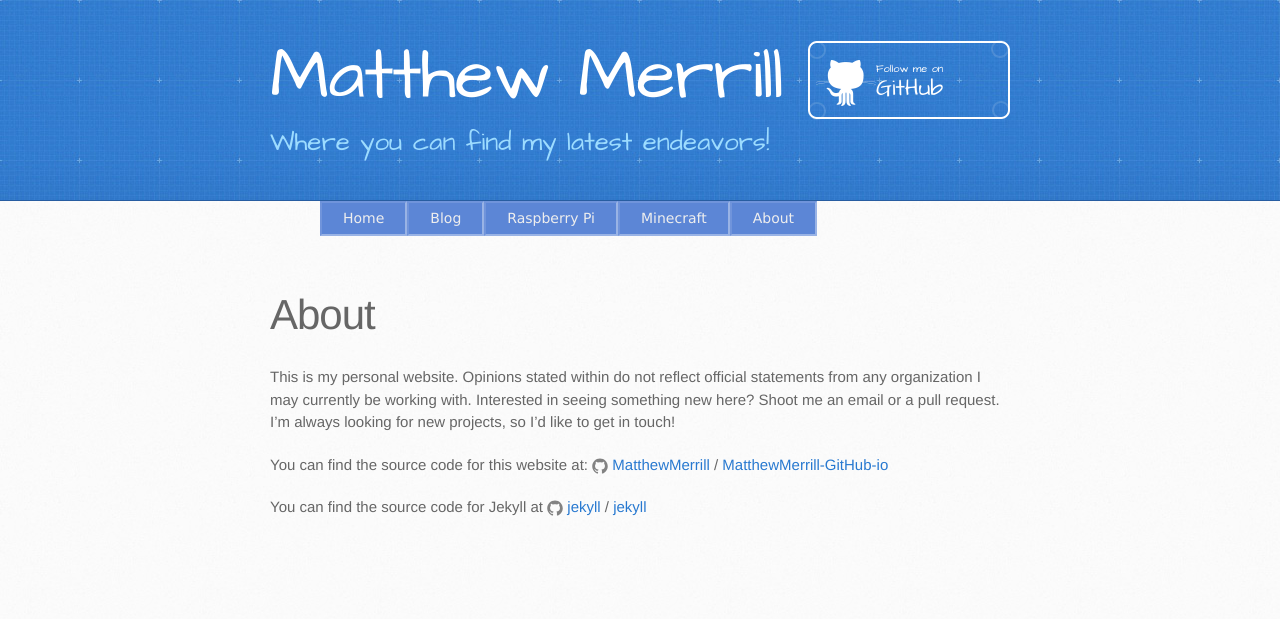
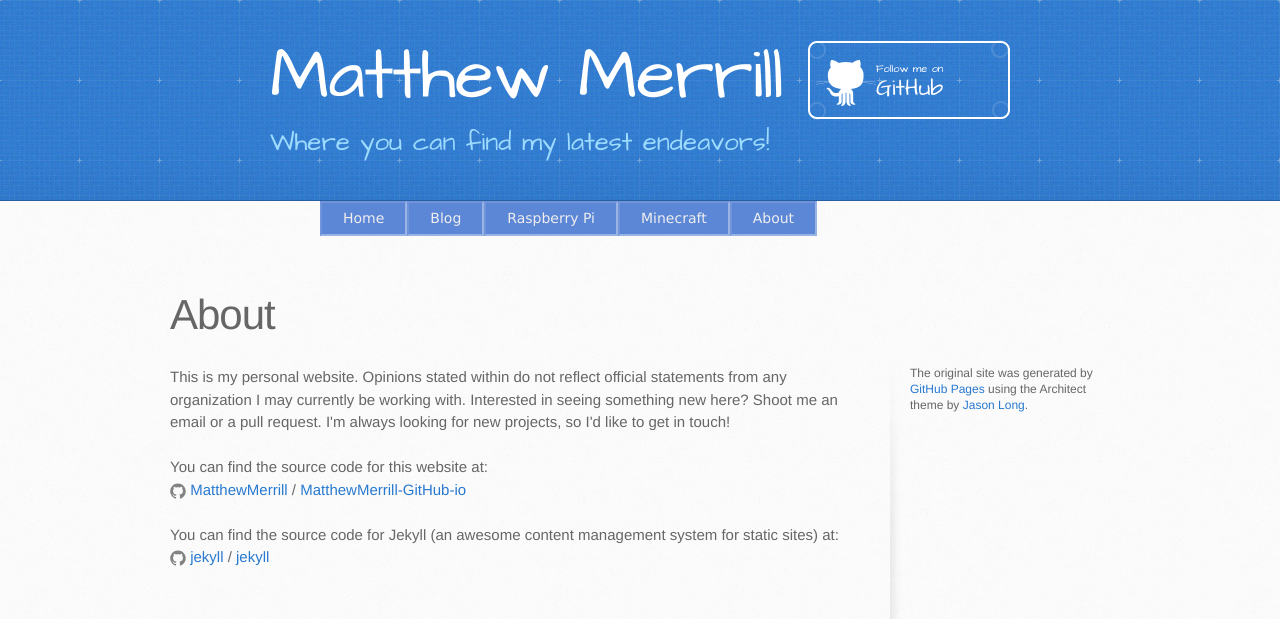
Before and after one commit to MatthewMerrill/MatthewMerrill.github.io, a Jekyll site: the page built from about.md, in a window 1280 px wide, cut to the strip 0-619 px from the top of the page. Built offline with Jekyll 4.4.1, drawn with Linux system fonts in a browser that asks for light colours.

Commit message:
Two new posts, Youtube Include, Source Code links atop posts

```diff
--- /dev/null
+++ b/_includes/youtube-frame.html
@@ -0,0 +1,4 @@
+<iframe
+{% if include.small %}{% else %}width="560" height="315"{% endif %}
+src="https://www.youtube.com/embed/{% if include.video %}{{ include.video }}{% else %}dQw4w9WgXcQ{% endif %}"
+frameborder="0" allowfullscreen></iframe>
--- a/_layouts/page.html
+++ b/_layouts/page.html
@@ -7,8 +7,8 @@
     <h1 class="post-title">{{ page.title }}</h1>
   </header>
 
-  <div class="post-content">
+  <section class="main-content">
     {{ content }}
-  </div>
+  </section>
 
 </article>
--- a/about.md
+++ b/about.md
@@ -3,13 +3,21 @@
 title: About
 permalink: /about/
 ---
-
+<section id="main-content">
+<p>
 This is my personal website. Opinions stated within do not reflect official statements from any organization I may currently be working with. Interested in seeing something new here? Shoot me an email or a pull request. I'm always looking for new projects, so I'd like to get in touch!
 
+<br><br>
 You can find the source code for this website at:
-{% include icon-github.html username="MatthewMerrill" %} /
-[MatthewMerrill-GitHub-io](https://github.com/matthewmerrill/matthewmerrill.github.io)
+<br>{% include icon-github.html username="MatthewMerrill" %} / <a href="https://github.com/matthewmerrill/matthewmerrill.github.io">MatthewMerrill-GitHub-io</a>
 
-You can find the source code for Jekyll at
-{% include icon-github.html username="jekyll" %} /
-[jekyll](https://github.com/jekyll/jekyll)
+<br><br>
+You can find the source code for Jekyll (an awesome content management system for static sites) at:
+<br>{% include icon-github.html username="jekyll" %} / <a href="https://github.com/jekyll/jekyll">jekyll</a>
+
+</p>
+</section>
+
+<aside id="sidebar">
+  <p>The original site was generated by <a href="https://pages.github.com">GitHub Pages</a> using the Architect theme by <a href="https://twitter.com/jasonlong">Jason Long</a>.</p>
+</aside>
--- a/css/main.scss
+++ b/css/main.scss
@@ -23,10 +23,10 @@
 $grey-color-dark:  darken($grey-color, 25%);
 
 // Width of the content area
-$content-width:    800px;
+$content-width:    1000px;
 
 $on-palm:          600px;
-$on-laptop:        800px;
+$on-laptop:        1000px;
 
 
 
--- a/css/stylesheet.css
+++ b/css/stylesheet.css
@@ -681,13 +681,13 @@
 #main-content h1 {
   margin-top: 0;
   margin-bottom: 0;
-  font-family: 'Architects Daughter', 'Helvetica Neue', Helvetica, Arial, serif;
+/*  font-family: 'Architects Daughter', 'Helvetica Neue', Helvetica, Arial, serif;
   font-size: 2.8em;
   font-weight: normal;
   color: #474747;
   text-indent: 6px;
   letter-spacing: -1px;
-}
+*/}
 
 #main-content h1:before {
   padding-right: 0.3em;
@@ -698,12 +698,12 @@
 
 #main-content h2 {
   margin-bottom: 8px;
-  font-family: 'Architects Daughter', 'Helvetica Neue', Helvetica, Arial, serif;
+/*  font-family: 'Architects Daughter', 'Helvetica Neue', Helvetica, Arial, serif;
   font-size: 22px;
   font-weight: bold;
   color: #474747;
   text-indent: 4px;
-}
+*/}
 #main-content h2:before {
   padding-right: 0.3em;
   margin-left: -1.5em;
@@ -714,12 +714,12 @@
 #main-content h3 {
   margin-top: 24px;
   margin-bottom: 8px;
-  font-family: 'Architects Daughter', 'Helvetica Neue', Helvetica, Arial, serif;
+/*  font-family: 'Architects Daughter', 'Helvetica Neue', Helvetica, Arial, serif;
   font-size: 18px;
   font-weight: bold;
   color: #474747;
   text-indent: 3px;
-}
+*/}
 
 #main-content h3:before {
   padding-right: 0.3em;
@@ -729,13 +729,14 @@
 }
 
 #main-content h4 {
+  margin-top: 12px;
   margin-bottom: 8px;
-  font-family: 'Architects Daughter', 'Helvetica Neue', Helvetica, Arial, serif;
+/*  font-family: 'Architects Daughter', 'Helvetica Neue', Helvetica, Arial, serif;
   font-size: 15px;
   font-weight: bold;
   color: #474747;
   text-indent: 3px;
-}
+*/}
 
 h4:before {
   padding-right: 0.3em;
@@ -745,12 +746,13 @@
 }
 
 #main-content h5 {
+  margin-top: 12px;
   margin-bottom: 8px;
-  font-family: 'Architects Daughter', 'Helvetica Neue', Helvetica, Arial, serif;
+/*  font-family: 'Architects Daughter', 'Helvetica Neue', Helvetica, Arial, serif;
   font-size: 14px;
   color: #474747;
   text-indent: 3px;
-}
+*/}
 h5:before {
   padding-right: 0.3em;
   margin-left: -3.2em;
@@ -759,12 +761,13 @@
 }
 
 #main-content h6 {
+  margin-top: 12px;
   margin-bottom: 8px;
-  font-family: 'Architects Daughter', 'Helvetica Neue', Helvetica, Arial, serif;
+/*  font-family: 'Architects Daughter', 'Helvetica Neue', Helvetica, Arial, serif;
   font-size: .8em;
   color: #474747;
   text-indent: 3px;
-}
+*/}
 h6:before {
   padding-right: 0.3em;
   margin-left: -3.7em;
```
Also changed, not shown: _layouts/post.html (+9 -2 lines), _posts/blog/2015-12-16-and-so-it-begins.markdown (added, +19 -0 lines), _posts/raspberrypi/2015-12-15-testpost.markdown (deleted, +0 -8 lines), _posts/raspberrypi/2015-12-16-piplotter.markdown (added, +57 -0 lines), index.html (+19 -15 lines).
